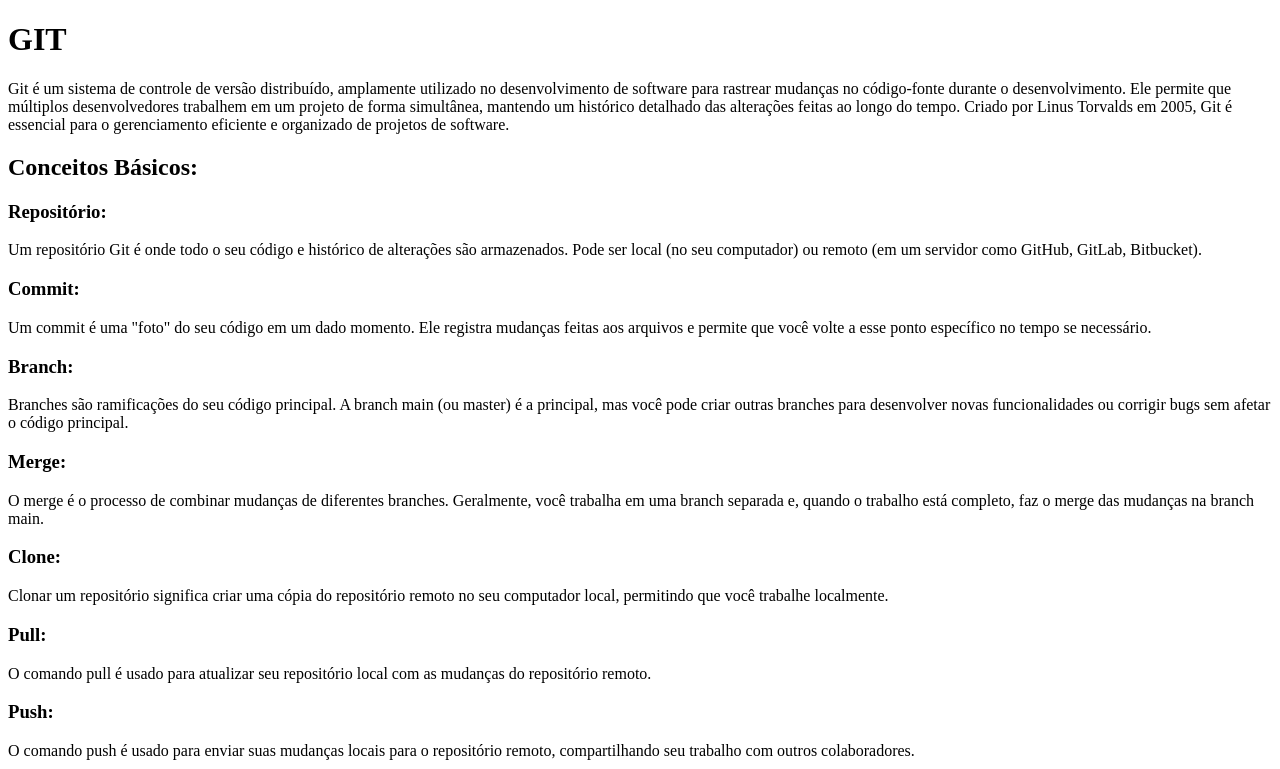
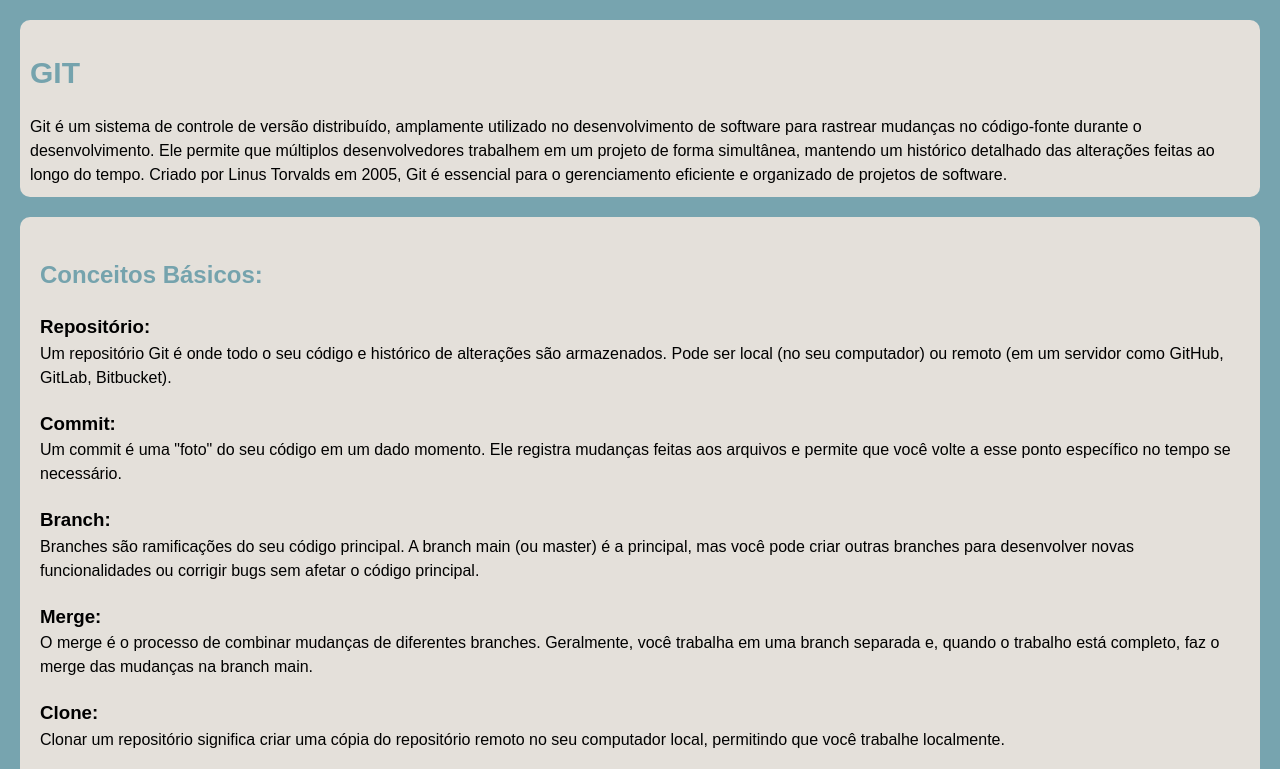
Before and after one commit to milena-steffen/projeto-git, a plain HTML site: page index.html in a window 1280 px wide. Shown: the top 769 px of the page. Drawn offline with Linux system fonts and the light colour scheme.

Commit message:
feat(pagina/principal/git):adiciona reademe e ajusta layout da pagina principal do projeto

```diff
--- a/index.html
+++ b/index.html
@@ -4,6 +4,7 @@
     <meta charset="UTF-8">
     <meta name="viewport" content="width=device-width, initial-scale=1.0">
     <title>PROJETO GIT - DEV CLASS</title>
+    <link rel="stylesheet" href="style.css">
 
 </head>
 
--- /dev/null
+++ b/style.css
@@ -0,0 +1,50 @@
+@charset "UTF-8";
+
+body {
+    font-family: Arial, Helvetica, sans-serif;
+    background-color: rgba(106, 156, 168, 0.911);
+    margin: 0;
+    padding: 0;
+    line-height: 1.5;
+}
+
+header {
+    background-color: rgb(228, 224, 218);
+    color: black;
+    padding: 10px;
+    margin: 20px;
+    border-radius: 10px;
+}
+header h1 {
+    margin: O;
+    text-align: left;
+    font-size: 30px;
+    color:rgba(106, 156, 168, 0.911);
+}
+
+header p {
+    margin: 10px 0 0;;
+}
+
+section {
+    padding: 20px;
+    margin: 20px;
+    background: rgb(228, 224, 218);
+    border-radius: 10px;
+}
+
+article {
+    margin-bottom: 20px;
+}
+
+section h2 {
+    color:rgba(106, 156, 168, 0.911);
+}
+
+article h3 {
+    margin-bottom: 0.5px;
+}
+
+article p {
+    margin-top: 0;
+}
```
Also changed, not shown: 1 other file.
